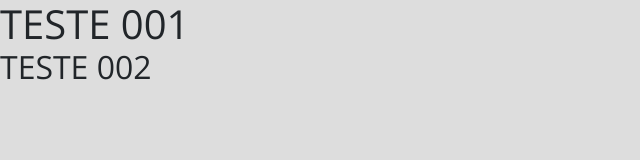
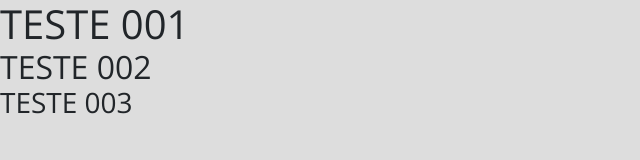
Before and after one commit to eujoaonery/dsmovie, a plain HTML site: page intgr.html in a window 1280 px wide. Shown: the whole page, without its empty margins (0-640 px from the left). Drawn offline with nearby package versions, Linux system fonts and the light colour scheme.

Commit message:
Criando pagina de teste

```diff
--- a/intgr.html
+++ b/intgr.html
@@ -16,5 +16,6 @@
 <body>
     <h1>TESTE 001</h1>
     <h2>TESTE 002</h2>
+    <h3>TESTE 003</h3>
 </body>
 </html>
```
